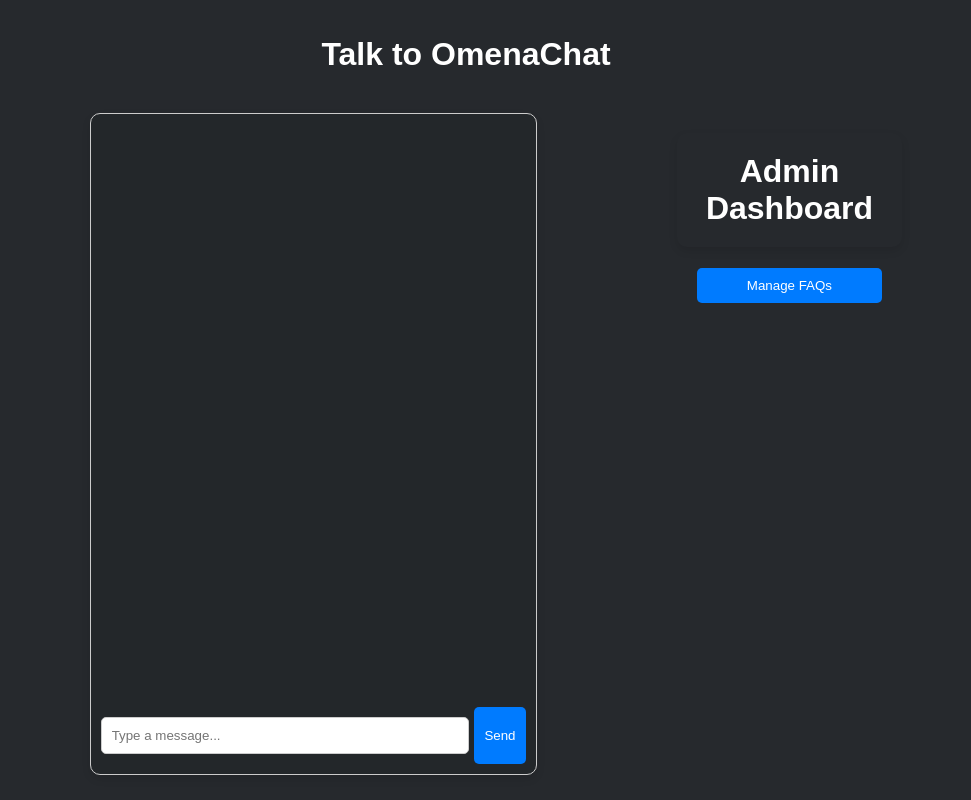
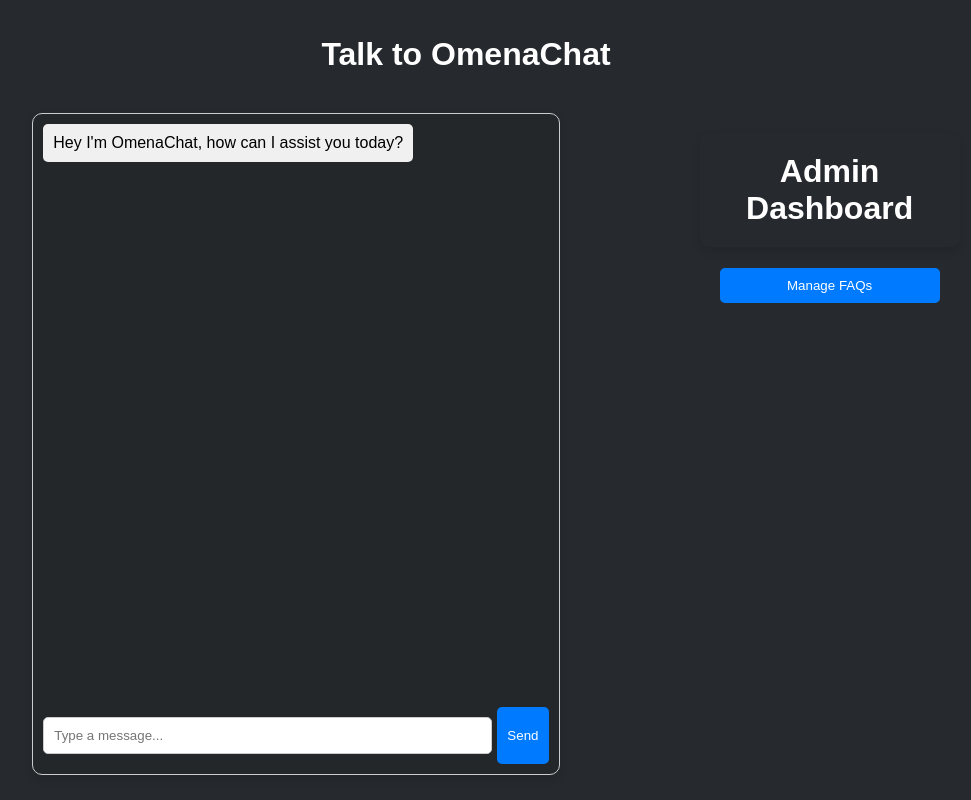
Before and after one commit to NoelNebu2206/hotel-chatbot, a React (Create React App) app in the folder frontend/hotel-chatbot-frontend/: page / in a window 1280 px wide. Shown: the whole page, without its empty margins (174-1145 px from the left). Built offline with nearby package versions, Linux system fonts and the light colour scheme.

Commit message:
Adding intial Chatbot message

```diff
--- a/frontend/hotel-chatbot-frontend/src/components/ChatWindow.js
+++ b/frontend/hotel-chatbot-frontend/src/components/ChatWindow.js
@@ -1,12 +1,21 @@
-import React, { useState } from 'react';
+import React, { useState, useEffect, useRef } from 'react';
 import axios from 'axios';
 import Message from './Message';
 import UserInput from './UserInput';
 
 const ChatWindow = () => {
-    const [messages, setMessages] = useState([]);
-    const [chatHistory, setChatHistory] = useState([]);
+    const [messages, setMessages] = useState([{ text: "Hey I'm OmenaChat, how can I assist you today?", isUser: false }]);
+    const [chatHistory, setChatHistory] = useState([{ role: 'CHATBOT', content: "Hey I'm OmenaChat, how can I assist you today?" }]);
     const [isLoading, setIsLoading] = useState(false);
+    const messagesEndRef = useRef(null);
+
+    const scrollToBottom = () => {
+        messagesEndRef.current?.scrollIntoView({ behavior: "smooth" });
+    };
+
+    useEffect(() => {
+        scrollToBottom();
+    }, [messages]);
 
     const addMessage = async (message) => {
         const newMessages = [...messages, { text: message, isUser: true }];
@@ -53,6 +62,7 @@
                     <Message key={index} text={msg.text} isUser={msg.isUser} />
                 ))}
                 {isLoading && <Message text="Loading..." isUser={false} />}
+                <div ref={messagesEndRef} />
             </div>
             <UserInput addMessage={addMessage} />
         </div>
```
